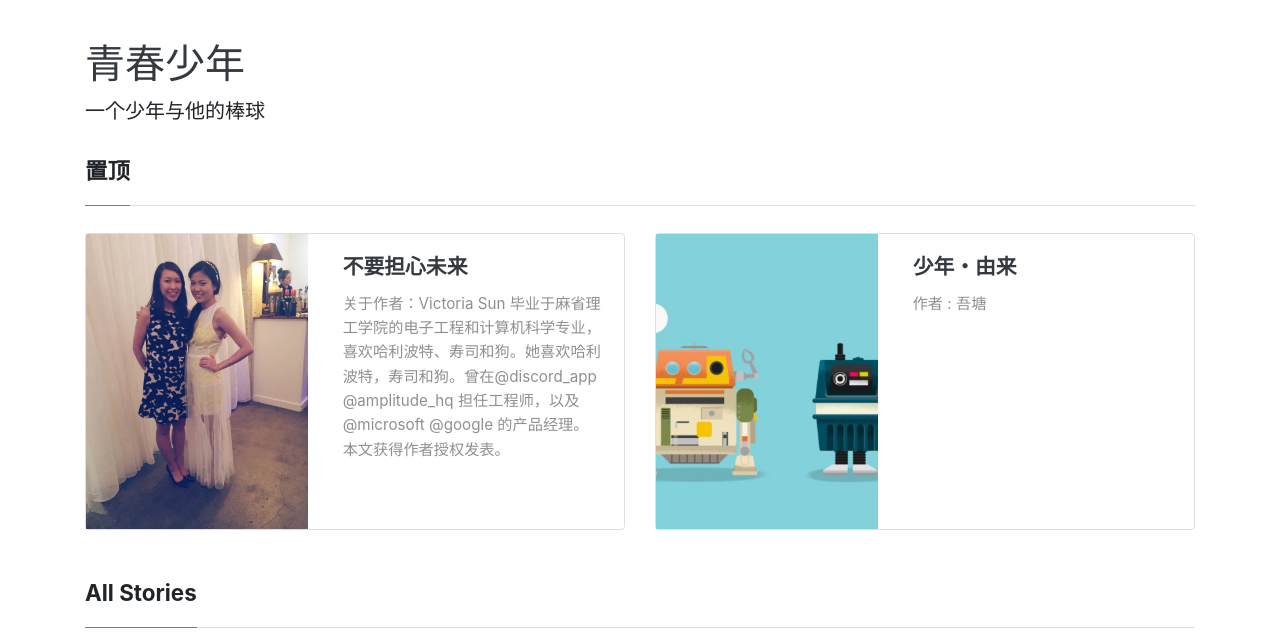
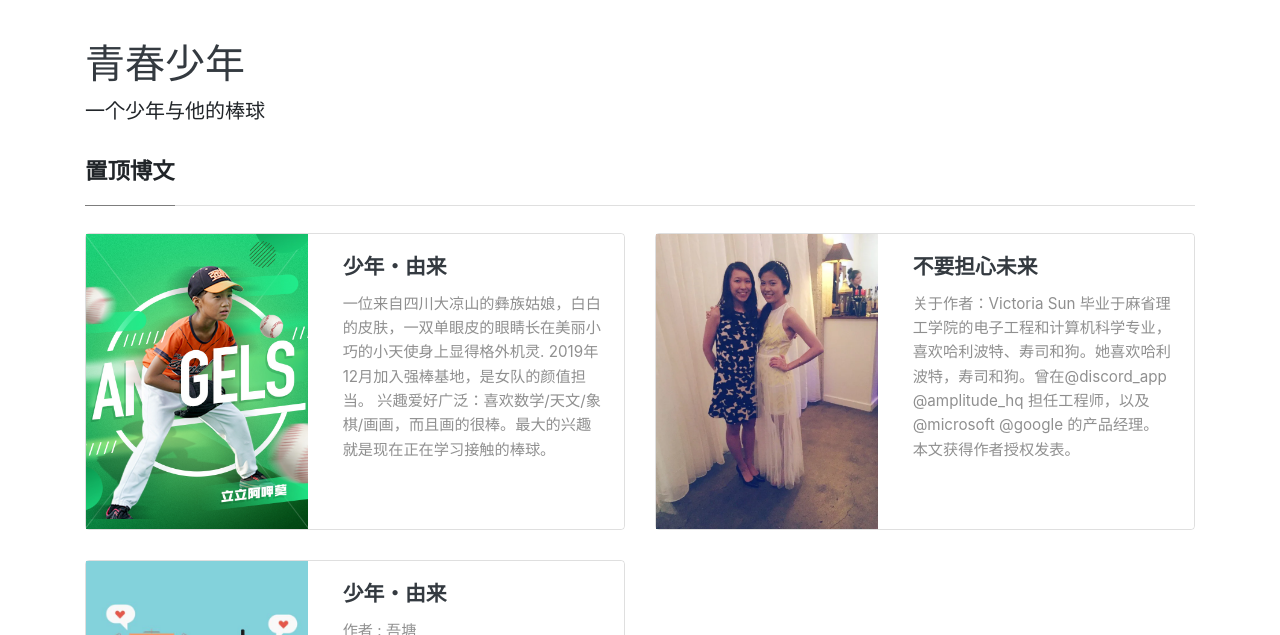
Before and after one commit to penguinbocky/ibear-blog, a Jekyll site: the page built from index.html, in a window 1280 px wide and 1400 px high. Shown: the top 635 px of the window. Built offline with Jekyll 4.4.1, drawn with Linux system fonts in a browser that asks for light colours; nearby versions of some CDN libraries; the list of posts is cut into pages by our own code; some of the changed text lies outside the part shown; grey boxes are pictures that could not be loaded.

Commit message:
test first image

```diff
--- /dev/null
+++ b/_posts/2021-03-14-baseball-teenager.md
@@ -0,0 +1,12 @@
+---
+layout: post
+title:  "少年・由来"
+image: assets/images/0001.jpg
+featured: true
+---
+
+> * 一位来自四川大凉山的彝族姑娘，白白的皮肤，一双单眼皮的眼睛长在美丽小巧的小天使身上显得格外机灵.
+> * 2019年12月加入强棒基地，是女队的颜值担当。
+> * 兴趣爱好广泛：喜欢数学/天文/象棋/画画，而且画的很棒。最大的兴趣就是现在正在学习接触的棒球。
+
+一位来自四川大凉山的彝族姑娘，白白的皮肤，一双单眼皮的眼睛长在美丽小巧的小天使身上显得格外机灵。2019年12月加入强棒基地，是女队的颜值担当。兴趣爱好广泛：喜欢数学/天文/象棋/画画，而且画的很棒。最大的兴趣就是现在正在学习接触的棒球。
--- a/index.html
+++ b/index.html
@@ -9,7 +9,7 @@ title: Home
 ================================================== -->
 <section class="featured-posts">
     <div class="section-title">
-        <h2><span>置顶</span></h2>
+        <h2><span>置顶博文</span></h2>
     </div>
     <div class="row">
 
```
Also changed, not shown: other parts of index.html (+1 -1 lines), _posts/2020-01-03-ai-shang-bian-cheng.md (+1 -1 lines), assets/images/0001.jpg (added).
